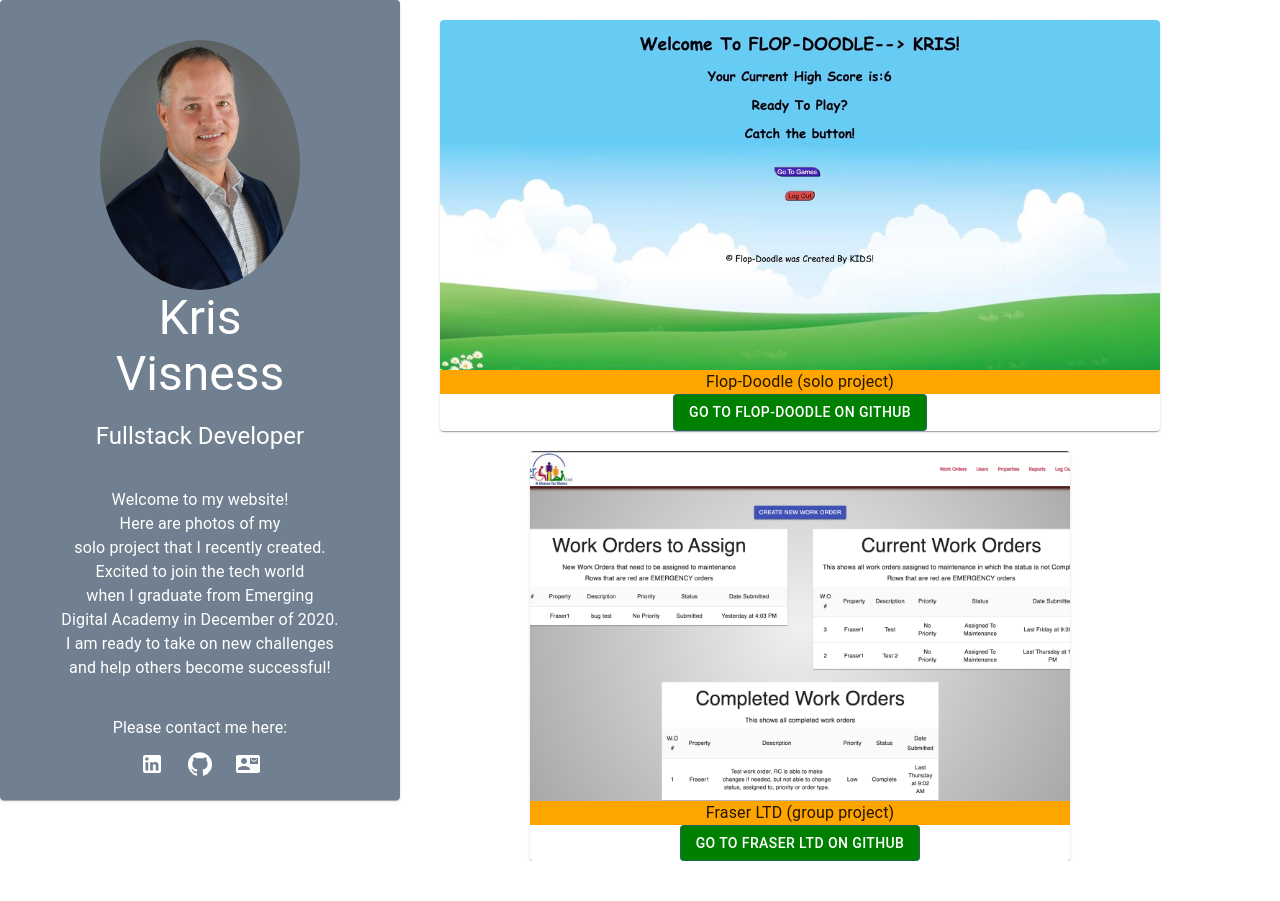
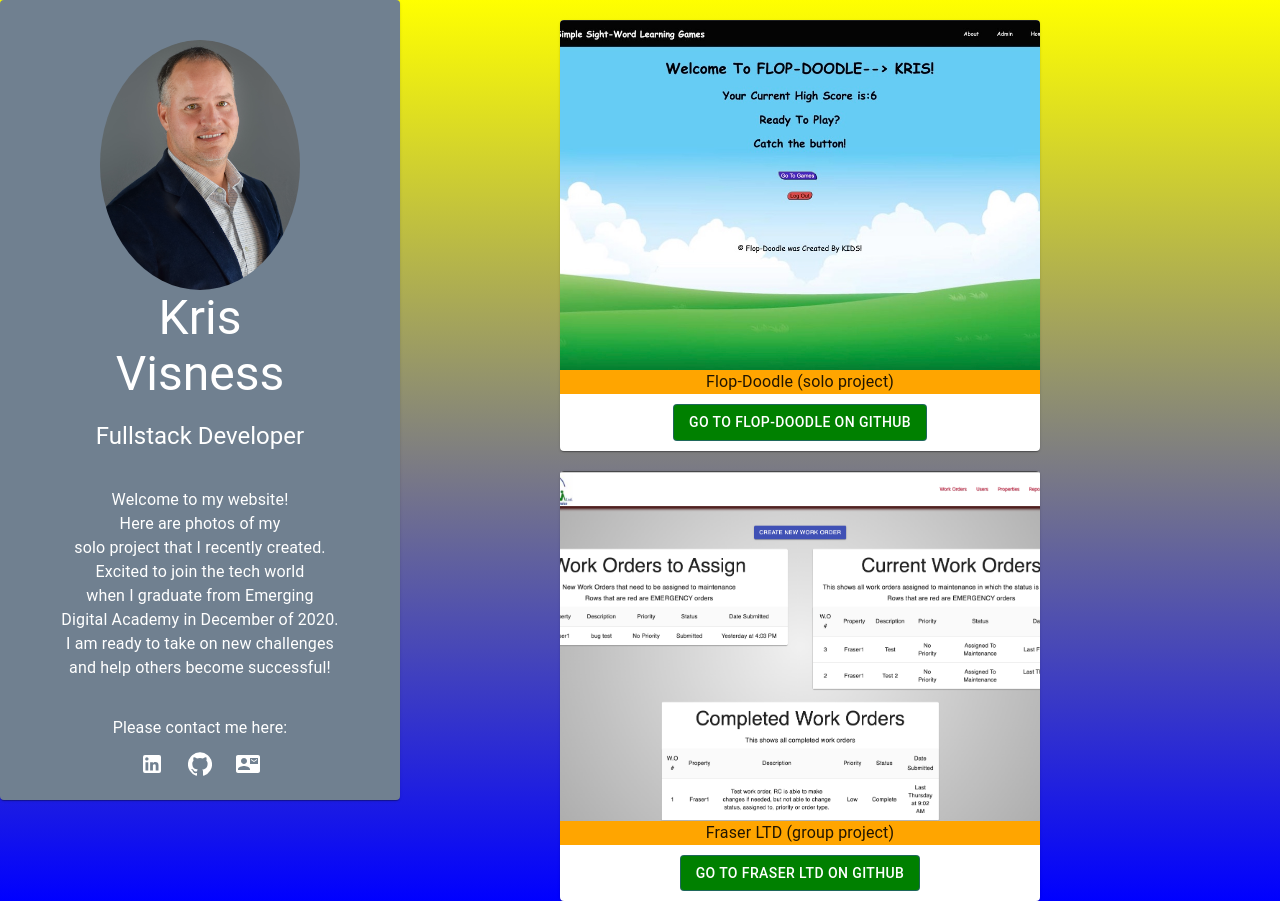
Before and after one commit to kvisness/portfolio, a React (Create React App) app: page / in a window 1280 px wide. Before the commit the page ends 861 px from the top, so only its background shows below. Built offline with nearby package versions, Linux system fonts and the light colour scheme.

Commit message:
updated some views

```diff
--- a/src/components/App/App.css
+++ b/src/components/App/App.css
@@ -2,7 +2,9 @@
   text-align: center;
 
 }
-
+body{
+  background-image: linear-gradient( yellow, blue);
+}
 .App-logo {
   animation: App-logo-spin infinite 20s linear;
   height: 80px;
--- a/src/components/Home/Home.js
+++ b/src/components/Home/Home.js
@@ -11,6 +11,7 @@ import GitHubIcon from '@material-ui/icons/GitHub';
 import ContactMailIcon from '@material-ui/icons/ContactMail';
 import IconButton from '@material-ui/core/IconButton';
 import CardActionArea from '@material-ui/core/CardActionArea';
+import { lightGreen } from '@material-ui/core/colors';
 
 
 
@@ -44,6 +45,9 @@ const styles = ({
     goToButtons: {
         color: 'white',
         backgroundColor: 'green',
+        margin: 10,
+        '&:hover': { backgroundColor: 'lightGreen' }
+
     },
     heading: {
         color: 'white',
@@ -61,20 +65,22 @@ class Home extends Component {
     }
 
     goToFlopDoodleGitHub = () => {
-        window.open('')//this is where git hub repository goes
+        window.open('https://github.com/kvisness/Flop-Doodle')//this is where git hub repository goes
     }
     goToGitHub = () => {
-        console.log('clicked');
+        window.open('https://github.com/kvisness')
         //this is where git hub repository goes
     }
     goToLinkedIn = () => {
-        window.open('')//this is where git hub repository goes
+        window.open('https://www.linkedin.com/in/krisvisness/')//this is where git hub repository goes
     }
 
     goToEmail = () => {
         window.location.href = "mailto:krisvisness@gmail.com?subject=More Info Requested%20From%20Portfolio";
     }
-
+goToFraser =()=>{
+    window.open('https://github.com/Fraser-Ltd/fraser-work-orders')
+}
     render() {
         const { classes } = this.props
         return (
@@ -105,7 +111,7 @@ class Home extends Component {
                 </Grid >
                 <Grid item xs={9}>
                     <Grid container justify='space-evenly' alignItems='center'>
-                        <Grid item xs={9}>
+                        <Grid item xs={6}>
                             <Card className={classes.infoCard}>
                                 <CardMedia
                                     component="img"
@@ -113,13 +119,13 @@ class Home extends Component {
                                     image="Flop-Doodle.jpeg"//project pic
                                 />
                                 <Typography className={classes.cardTitle}>Flop-Doodle (solo project)</Typography>
-                                <CardActionArea>
-                                    <Button className={classes.goToButtons} size='medium' color='primary' variant='outlined'
-                                        onClick={this.goToGitHub}>Go to Flop-Doodle on GitHub</Button>
-                                </CardActionArea>
+
+                                <Button className={classes.goToButtons} size='medium' color='primary' variant='outlined'
+                                    onClick={this.goToFlopDoodleGitHub}>Go to Flop-Doodle on GitHub</Button>
+
                             </Card>
                         </Grid>
-                        <Grid item xs={9}>
+                        <Grid item xs={8}>
                             <Grid container justify='space-evenly' alignItems='center'>
                                 <Grid item xs={9}>
                                     <Card className={classes.infoCard}>
@@ -129,10 +135,10 @@ class Home extends Component {
                                             image="Fraser-LTD-MMS.png"//project pic
                                         />
                                         <Typography className={classes.cardTitle}>Fraser LTD (group project)</Typography>
-                                        <CardActionArea>
-                                            <Button className={classes.goToButtons} size='medium' color='primary' variant='outlined'
-                                                onClick={this.goToGitHub}>Go to Fraser LTD on GitHub</Button>
-                                        </CardActionArea>
+
+                                        <Button className={classes.goToButtons} size='medium' color='primary' variant='outlined'
+                                            onClick={this.goToFraser}>Go to Fraser LTD on GitHub</Button>
+
                                     </Card>
                                 </Grid>
                             </Grid>
```
Also changed, not shown: public/Sunrise.jpg (added), 1 other file (tests, documents, lock files or other folders).
